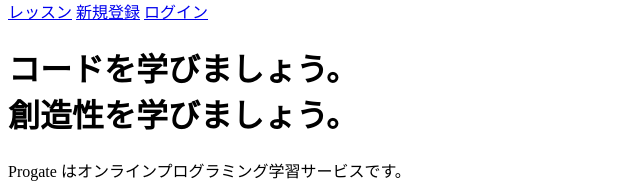
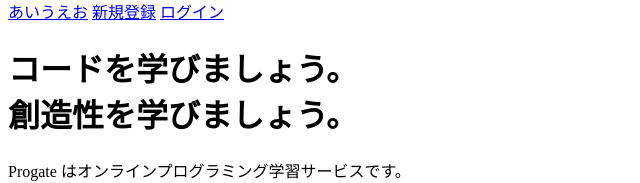
Before and after one commit to po-mx06/po-MX.github.io, a plain HTML site: page index.html in a window 1280 px wide. Shown: the part 355-538 px from the top of the page, 0-640 px from the left. Drawn offline with Linux system fonts and the light colour scheme.

Commit message:
Update index.html

```diff
--- a/index.html
+++ b/index.html
@@ -15,7 +15,7 @@
       </div>
       <span class="fa fa-bars menu-icon"></span>
       <div class="header-right">
-        <a href="#">レッスン</a>
+        <a href="#">あいうえお</a>
         <a href="#">新規登録</a>
         <a href="#" class="login">ログイン</a>
       </div>
```
